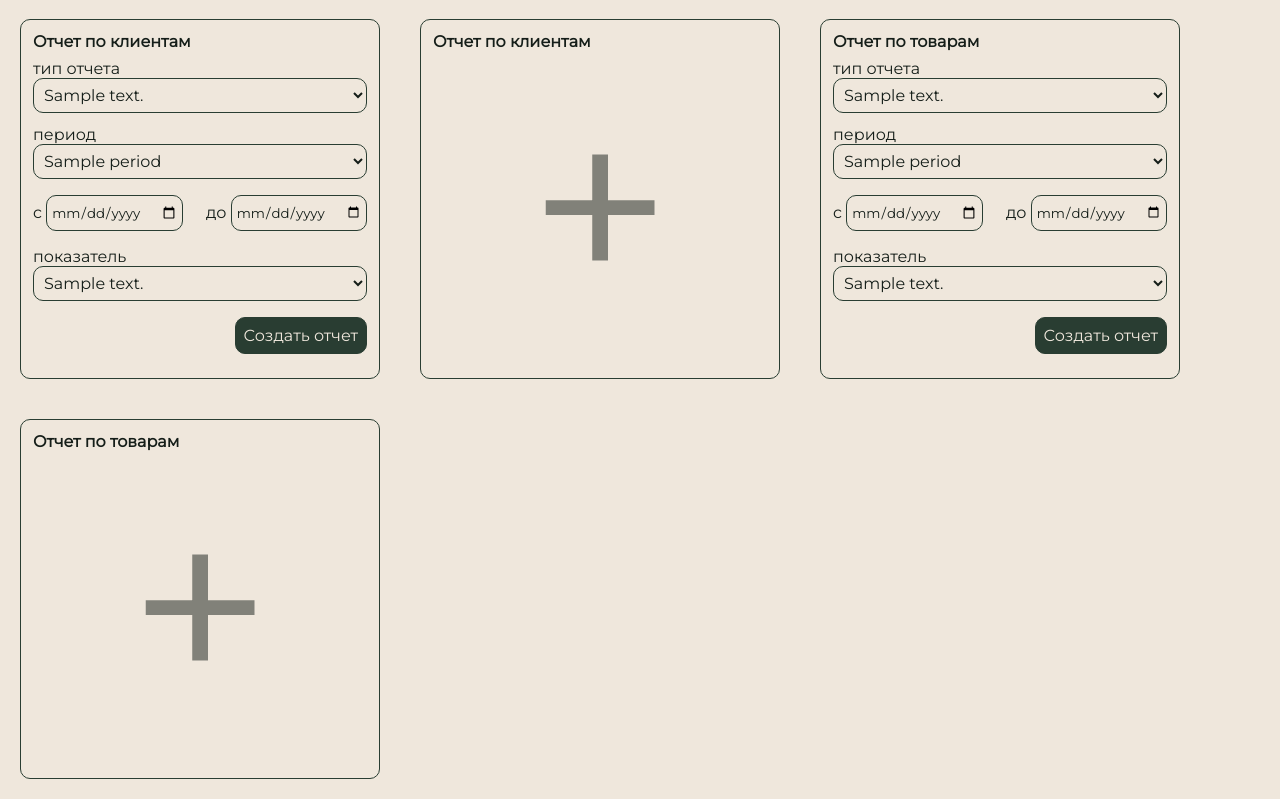
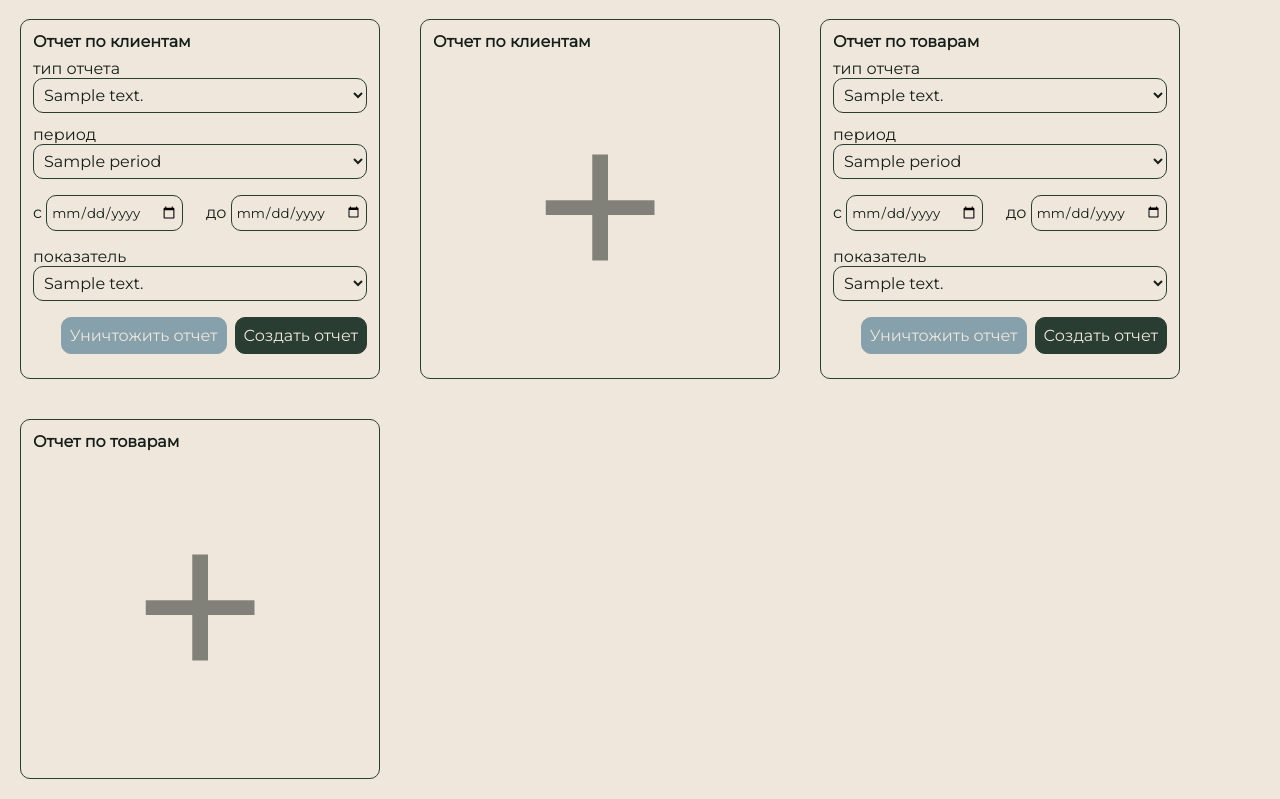
Before and after one commit to tsibul/marketingReport, a Django app: template templates/report.html in a window 1280 px wide. Shown: the part 70-869 px from the top of the page. Run offline with Django 4.2, Linux system fonts and the light colour scheme; a user stored in the database is signed in; tables that the repository leaves empty hold one stand-in row (values such as "Sample post"); the template is opened without the code that fills it: most values are stand-ins (such as "Sample title", 1, 10 or a date in 2020); parts of the project's set-up code (start-up, migrations or seed data) failed here and were passed over; some libraries are stand-ins or nearby versions.

Commit message:
add delete report on all blocks

```diff
--- a/templates/report.html
+++ b/templates/report.html
@@ -30,7 +30,9 @@
                         {% endfor %}
                     </select>
                     <div class="button-block">
-                        <button type="button" class="btn btn-save"  onclick="buildReport(this)">Создать отчет</button>
+                        <button type="button" class="btn btn-close" onclick="reportRemove(this)">Уничтожить отчет
+                        </button>
+                        <button type="button" class="btn btn-save" onclick="buildReport(this)">Создать отчет</button>
                     </div>
                 </div>
                 <div onclick="newReport(this, 0)" class="report-block report-block-hoverable" id="report-2">
@@ -61,7 +63,9 @@
                         {% endfor %}
                     </select>
                     <div class="button-block">
-                        <button type="button" class="btn btn-save"  onclick="buildReport(this)">Создать отчет</button>
+                        <button type="button" class="btn btn-close" onclick="reportRemove(this)">Уничтожить отчет
+                        </button>
+                        <button type="button" class="btn btn-save" onclick="buildReport(this)">Создать отчет</button>
                     </div>
                 </div>
                 <div onclick="newReport(this, 10000)" class="report-block report-block-hoverable" id="report-1002">
@@ -99,7 +103,7 @@
             </select>
             <div class="button-block">
                 <button type="button" class="btn btn-close" onclick="reportRemove(this)">Уничтожить отчет</button>
-                <button type="button" class="btn btn-save"  onclick="buildReport(this)">Создать отчет</button>
+                <button type="button" class="btn btn-save" onclick="buildReport(this)">Создать отчет</button>
             </div>
         </div>
         <div class="report-block" id="report-10000">
```
